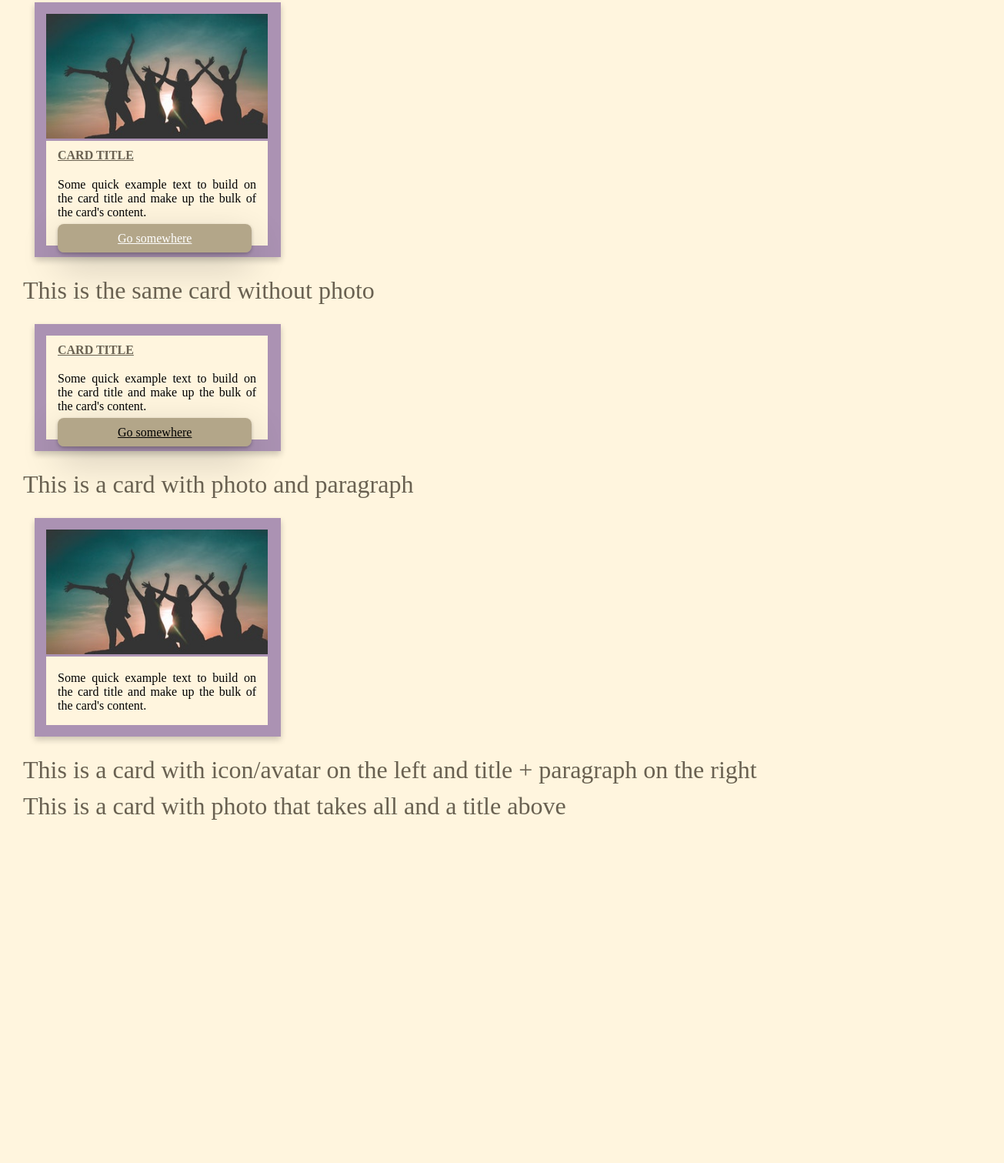
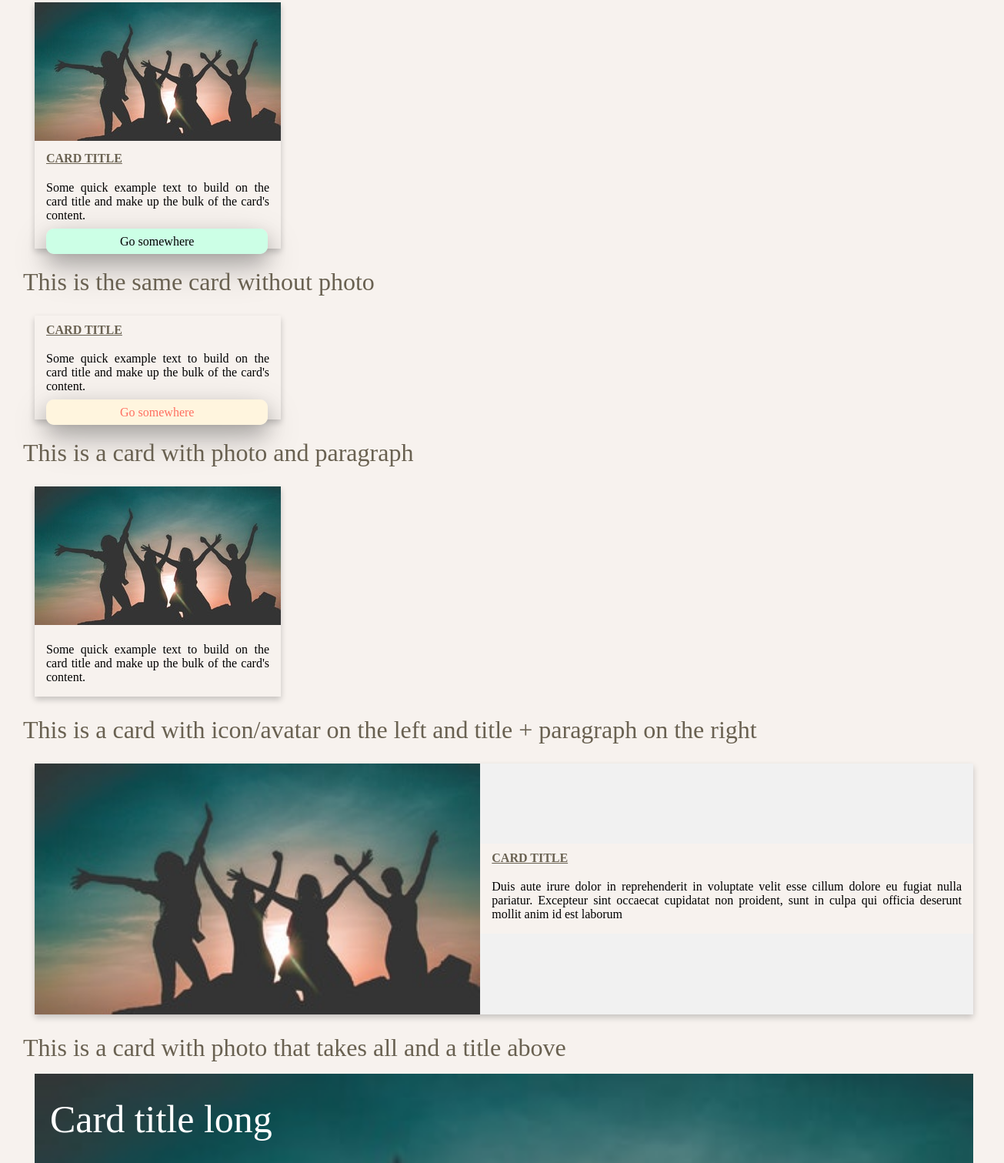
Before and after one commit to drguichard/kitUI_marketplace-kitchenlessons, a plain HTML site: page index.html in a window 1280 px wide. Shown: the part 809-2320 px from the top of the page at 77% size, 1305 px wide, since content can reach past the window. Before the commit the page ends 1905 px from the top, so only its background shows below. Drawn offline with Linux system fonts and the light colour scheme.

Commit message:
kit UI completed - feel free to adjust colors cohesion...

```diff
--- a/index.html
+++ b/index.html
@@ -41,7 +41,7 @@
 <h1>This is a card with photo, title, paragraph and button</h1>
 
 <div class="card">
-  <img class="card-img-top" src="img/4womendark.jpg" alt="Card image cap">
+  <img class="card-img" src="img/4womendark.jpg" alt="Card image cap">
   <div class="card-body">
     <h4 class="card-title"><strong>Card title</strong></h4>
     <p class="card-text">Some quick example text to build on the card title and make up the bulk of the card's content.</p>
@@ -51,7 +51,7 @@
 
 
 <h1>This is the same card without photo</h1>
-<div class="card" style="width: 20rem;">
+<div class="card">
   <div class="card-body">
     <h4 class="card-title"><strong>Card title</strong></h4>
     <p class="card-text">Some quick example text to build on the card title and make up the bulk of the card's content.</p>
@@ -61,16 +61,27 @@
 
 <h1>This is a card with photo and paragraph</h1>
 <div class="card">
-  <img class="card-img-top" src="img/4womendark.jpg" alt="Card image cap">
+  <img class="card-img" src="img/4womendark.jpg" alt="Card image cap">
   <div class="card-body">
     <p class="card-text">Some quick example text to build on the card title and make up the bulk of the card's content.</p>
   </div>
 </div>
 
 <h1>This is a card with icon/avatar on the left and title + paragraph on the right</h1>
+<div class="card-full_width">
+  <img class="card-img" src="img/4womendark.jpg" alt="Card image cap">
+  <div class="card-body">
+    <h4 class="card-title"><strong>Card title</strong></h4>
+    <p class="card-text">Duis aute irure dolor in reprehenderit in voluptate velit esse cillum dolore eu fugiat nulla pariatur. Excepteur sint occaecat cupidatat non proident, sunt in culpa qui officia deserunt mollit anim id est laborum</p>
+  </div>
+</div>
 
 <h1>This is a card with photo that takes all and a title above</h1>
-
+<div class="card-full_photo">
+  <img src="img/4womendark.jpg" class="card-img" alt="...">
+  <h5 class="overlay">Card title long</h5>
+  </div>
+</div>
 
 </body>
 </html>
--- a/style.css
+++ b/style.css
@@ -1,6 +1,6 @@
 
 *{
-	background-color: #FFF5DE;
+	background-color: #f7f2ee;
 	margin :15px;
 }
 
@@ -133,37 +133,34 @@ svg.banner { width: 60%; height: auto; }
 /* 	    Buttons        */
 /************************/
 .btn {
-	position: center;
-	box-shadow: 0 2px 4px 0 rgba(0,0,0,0.24), 0 17px 50px 0 rgba(0,0,0,0.19);
+	position: flex;
 	width: 100%;
-
+	border-radius: 10px;
+	font-size: 12px 28px;
+	box-shadow: 0 12px 26px 0 rgba(0,0,0,0.24), 0 17px 50px 0 rgba(0,0,0,0.19);
+	text-decoration: none;
 }
 
 .btn:hover {
-  background-color: #90FFD3;
-  color: #AB92B3;
+  background-color: #9B2335;
+  color: white;
   box-shadow: 0 12px 26px 0 rgba(0,0,0,0.24), 0 17px 50px 0 rgba(0,0,0,0.19);
+  text-decoration: underline;
+
 
 
 }
 .btn-primary {
-	background-color: #B3A689;
-  	color: white;
-  	border: 2px solid ##AB92B3;
-	font-size: 12px 28px;
-	padding: 10px 78px;
-	border-radius: 8px;
-	width: 100%
+	background-color: #ccffe6;
+  	color: black;
+	padding: 0.5rem 6rem;
 	}
 
 .btn-secondary {
-	background-color: ##6f504b;
+	background-color: white;
   	color: black;
-  	border: 2px solid ##746764;
-	font-size: 12px 28px;
-	padding: 10px 78px;
-	border-radius: 8px;
-	width: 100%
+	padding: 0.5rem 6rem;
+	border: 1px black;
 	}
 
 .btn-warning {
@@ -204,7 +201,8 @@ svg.banner { width: 60%; height: auto; }
 	}
 
 .btn-outline {
-	background-color: #B3A689;
+	background-color: #FFF5DE;
+	color: #FF6F61;
 }
 
 .btn-sm {
@@ -362,13 +360,12 @@ input:checked[type="checkbox"]:after {
 
 /*Les cards*/
 .card {
-  /* Add shadows to create the "card" effect */
   box-shadow: 0 4px 8px 0 rgba(0,0,0,0.2);
   transition: 0.3s;
-  background-color: #AB92B3;
+  background-color: #black;
   width: 20rem;
-  height: auto;
   display: inline-block;
+  padding: -5rem;
 
 }
 
@@ -376,14 +373,11 @@ input:checked[type="checkbox"]:after {
   box-shadow: 0 8px 16px 0 rgba(0,0,0,0.2);
 }
 
-.card-img-top {
-	width: 18rem;
-	margin-bottom: -1rem;
-}
-
 .card-body {
-	width: 18rem;
+	width: auto;
 	text-align: justify;
+	margin: auto;
+	margin-top: none;
 	display: inline-block;
 }
 
@@ -398,3 +392,41 @@ input:checked[type="checkbox"]:after {
 	margin-bottom: 1rem;
 
 }
+
+.card-full_width {
+	width: 100%;
+	box-shadow: 0 4px 8px 0 rgba(0,0,0,0.2);
+	transition: 0.3s;
+	background-color: #f1f1f1;
+	height: 100%;
+	display: inline-flex;
+}
+
+.card-full_photo {
+	position: relative;
+	width: 100%;
+
+}
+
+.card-img {
+  	display: inline-flex;
+  	width: 100%;
+  	height: auto;
+  	margin: 0px;
+}
+
+.overlay {
+  	position: absolute;
+	top: 0;
+	background: none;
+	color: #f1f1f1;
+	width: 100%;
+	transition: .5s ease;
+	opacity:1;
+	color: white;
+	font-size: 50px;
+	padding: 20px;
+	text-align: left;
+}
+
+}
```
